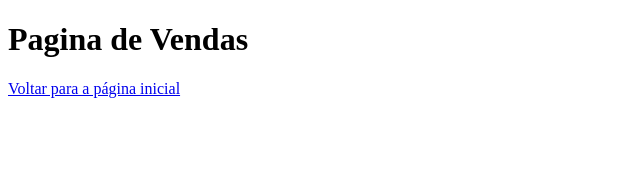
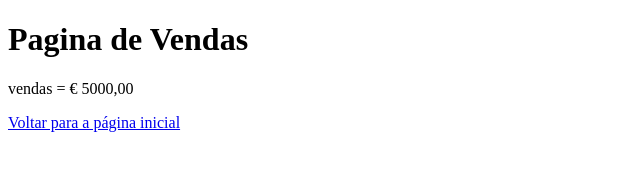
Before and after one commit to Sandragomes84/aulagithub, a plain HTML site: page Vendas.html in a window 1280 px wide. Shown: the whole page, without its empty margins (0-640 px from the left). Drawn offline with Linux system fonts and the light colour scheme.

Commit message:
acrescentado valor de vendas

```diff
--- a/Vendas.html
+++ b/Vendas.html
@@ -8,6 +8,7 @@
 </head>
 <body>
     <h1>Pagina de Vendas</h1>
+    <p>vendas = € 5000,00</p>
     <a href="index.html">Voltar para a página inicial</a>
 </body>
 </html>
```
